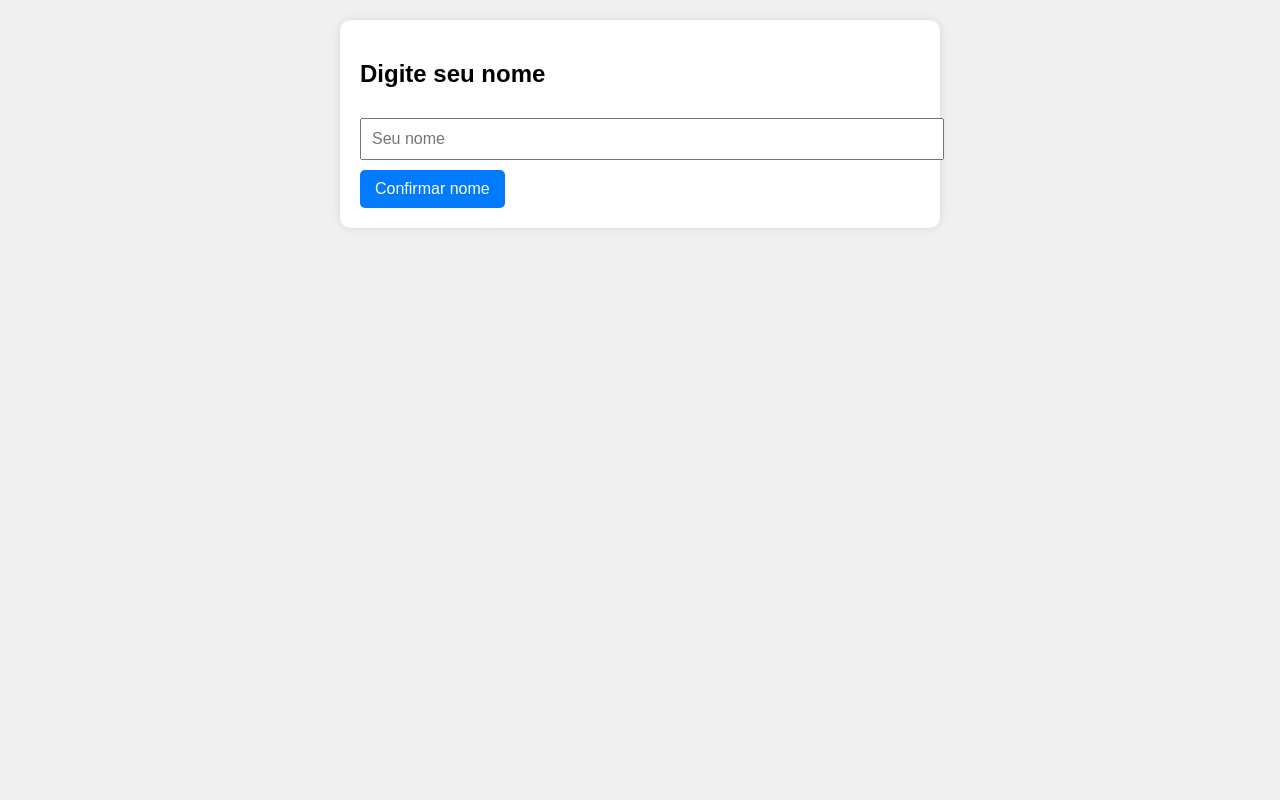
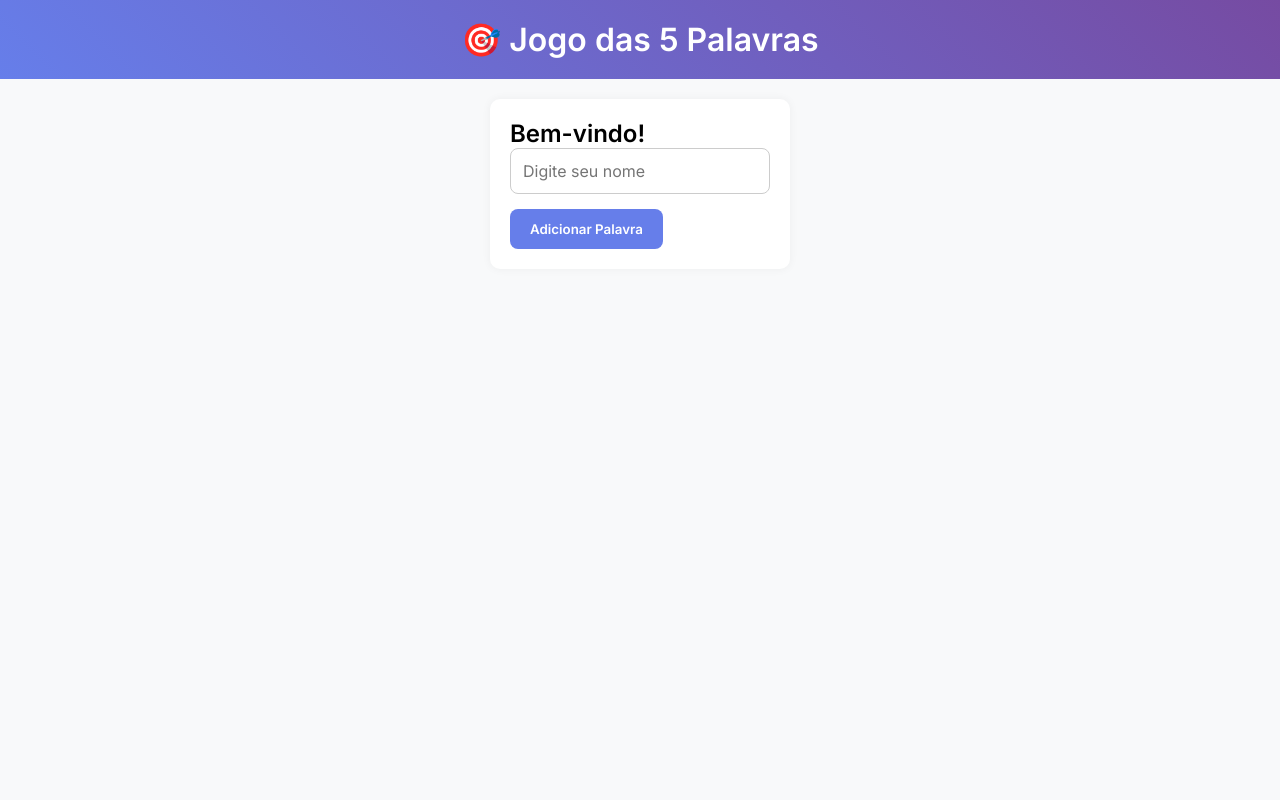
Before and after one commit to GomesHunk/Jogo-5-Palavras, a Flask app: page / in a window 1280 px wide. Run offline with Flask 3, Linux system fonts and the light colour scheme; some libraries are stand-ins or nearby versions.

Commit message:
Update index.html

```diff
--- a/templates/index.html
+++ b/templates/index.html
@@ -1,5 +1,3 @@
-<!-- index.html (Frontend) atualizado -->
-
 <!DOCTYPE html>
 <html lang="pt-br">
 <head>
@@ -7,145 +5,202 @@
   <meta name="viewport" content="width=device-width, initial-scale=1.0" />
   <title>Jogo das 5 Palavras</title>
   <script src="https://cdnjs.cloudflare.com/ajax/libs/socket.io/4.0.0/socket.io.js"></script>
+  <link rel="stylesheet" href="https://fonts.googleapis.com/css2?family=Inter:wght@400;600&display=swap">
   <style>
-    body {
-      font-family: sans-serif;
+    :root {
+      --primary: #667eea;
+      --secondary: #764ba2;
+      --background: #f8f9fa;
+      --danger: #dc3545;
+      --success: #28a745;
+      --warning: #ffc107;
+    }
+
+    * {
       margin: 0;
       padding: 0;
-      background: #f0f0f0;
+      box-sizing: border-box;
+      font-family: 'Inter', sans-serif;
+    }
+
+    body {
+      background: var(--background);
+      display: flex;
+      flex-direction: column;
+      min-height: 100vh;
+    }
+
+    header {
+      background: linear-gradient(45deg, var(--primary), var(--secondary));
+      color: white;
+      text-align: center;
+      padding: 20px;
     }
 
     .container {
-      max-width: 600px;
-      margin: 0 auto;
+      flex: 1;
+      display: flex;
+      flex-direction: column;
       padding: 20px;
+      max-width: 800px;
+      margin: auto;
+    }
+
+    .input-section, .game-section {
+      background: white;
+      border-radius: 10px;
+      padding: 20px;
+      box-shadow: 0 0 10px rgba(0,0,0,0.05);
+      margin-bottom: 20px;
     }
 
     .hidden { display: none; }
 
-    .input-step {
-      background: #fff;
-      padding: 20px;
-      border-radius: 10px;
-      margin-bottom: 20px;
-      box-shadow: 0 0 10px rgba(0,0,0,0.1);
-    }
-
     input[type="text"] {
       width: 100%;
-      padding: 10px;
-      margin-top: 10px;
+      padding: 12px;
+      margin-bottom: 15px;
+      border: 1px solid #ccc;
+      border-radius: 8px;
       font-size: 16px;
     }
 
     button {
-      padding: 10px 15px;
-      margin-top: 10px;
-      font-size: 16px;
-      background: #007BFF;
-      color: #fff;
+      padding: 12px 20px;
       border: none;
-      border-radius: 5px;
+      border-radius: 8px;
+      background: var(--primary);
+      color: white;
+      font-weight: bold;
+      cursor: pointer;
+      transition: 0.3s;
+    }
+
+    button:hover {
+      background: var(--secondary);
+    }
+
+    .turn-indicator {
+      font-weight: bold;
+      margin-bottom: 10px;
+    }
+
+    .guess-word {
+      font-size: 1.5rem;
+      margin: 20px 0;
+    }
+
+    .chat-box {
+      border: 1px solid #ccc;
+      border-radius: 10px;
+      height: 200px;
+      overflow-y: auto;
+      margin-bottom: 10px;
+      padding: 10px;
     }
 
     @media (max-width: 600px) {
       .container {
         padding: 10px;
       }
-      input[type="text"] {
-        font-size: 18px;
+
+      input[type="text"], button {
+        font-size: 14px;
+        padding: 10px;
       }
-      button {
-        font-size: 18px;
-      }
-    }
-
-    .arrow {
-      display: inline-block;
-      color: red;
-      font-size: 20px;
     }
   </style>
 </head>
 <body>
+  <header>
+    <h1>🎯 Jogo das 5 Palavras</h1>
+  </header>
+
   <div class="container">
-    <div id="setup" class="input-step">
-      <h2>Digite seu nome</h2>
-      <input type="text" id="playerName" placeholder="Seu nome" />
-      <button onclick="nextWord()">Confirmar nome</button>
+    <div class="input-section" id="input-section">
+      <h2>Bem-vindo!</h2>
+      <input type="text" id="player-name" placeholder="Digite seu nome" />
+      <div id="word-inputs"></div>
+      <button onclick="nextWord()" id="next-word-btn">Adicionar Palavra</button>
     </div>
 
-    <div id="wordInput" class="input-step hidden">
-      <h2>Palavra <span id="wordCount">1</span>/5</h2>
-      <input type="text" id="wordField" placeholder="Digite a palavra" />
-      <button onclick="submitWord()">OK</button>
-    </div>
-
-    <div id="game" class="input-step hidden">
-      <div id="status"></div>
-      <h3 id="hint">Dica: A</h3>
-      <input type="text" id="guessInput" placeholder="Seu palpite" />
-      <button onclick="makeGuess()">Enviar</button>
+    <div class="game-section hidden" id="game-section">
+      <div class="turn-indicator" id="turn-indicator">Aguardando oponente...</div>
+      <div class="guess-word" id="hint"></div>
+      <input type="text" id="guess-input" placeholder="Seu palpite..." />
+      <button onclick="submitGuess()">Enviar</button>
     </div>
   </div>
 
   <script>
     const socket = io();
-    let playerName = '';
-    let words = [];
-    let wordIndex = 0;
+    let name = "";
+    let wordCount = 0;
+    const words = [];
+
+    socket.on("connect", () => {
+      console.log("Conectado");
+    });
+
+    socket.on("game_started", (data) => {
+      document.getElementById("input-section").classList.add("hidden");
+      document.getElementById("game-section").classList.remove("hidden");
+      updateGame(data);
+    });
+
+    socket.on("update_turn", (data) => {
+      updateGame(data);
+    });
 
     function nextWord() {
-      playerName = document.getElementById('playerName').value;
-      if (!playerName) return alert('Digite seu nome');
-      document.getElementById('setup').classList.add('hidden');
-      document.getElementById('wordInput').classList.remove('hidden');
-    }
+      const input = document.getElementById("player-name");
+      if (!name) {
+        if (!input.value.trim()) return alert("Digite seu nome");
+        name = input.value.trim();
+      }
+      const wordInput = document.createElement("input");
+      wordInput.type = "text";
+      wordInput.placeholder = `Palavra ${wordCount + 1}`;
+      wordInput.classList.add("word-input");
+      wordInput.id = `word-${wordCount}`;
+      document.getElementById("word-inputs").appendChild(wordInput);
+      wordInput.focus();
 
-    function submitWord() {
-      const input = document.getElementById('wordField');
-      const word = input.value.trim();
-      if (!word) return;
-      words.push(word);
-      input.value = '';
-      wordIndex++;
+      if (wordCount > 0) document.getElementById(`word-${wordCount - 1}`).disabled = true;
+      wordCount++;
 
-      if (wordIndex === 5) {
-        socket.emit('join_game', { player_name: playerName });
-        socket.emit('submit_words', { words });
-        document.getElementById('wordInput').classList.add('hidden');
-        document.getElementById('game').classList.remove('hidden');
-      } else {
-        document.getElementById('wordCount').textContent = wordIndex + 1;
+      if (wordCount === 5) {
+        document.getElementById("next-word-btn").textContent = "Enviar Palavras";
+        document.getElementById("next-word-btn").onclick = sendWords;
       }
     }
 
-    function makeGuess() {
-      const guess = document.getElementById('guessInput').value;
-      socket.emit('make_guess', { guess });
-      document.getElementById('guessInput').value = '';
+    function sendWords() {
+      const inputList = document.querySelectorAll(".word-input");
+      const wordList = Array.from(inputList).map(i => i.value.trim()).filter(Boolean);
+      if (wordList.length !== 5) return alert("Preencha as 5 palavras corretamente.");
+      socket.emit("join_game", { name, words: wordList });
     }
 
-    socket.on('connected', data => console.log(data.message));
+    function submitGuess() {
+      const guess = document.getElementById("guess-input").value.trim();
+      if (!guess) return;
+      socket.emit("guess", { guess });
+      document.getElementById("guess-input").value = "";
+    }
 
-    socket.on('game_started', data => {
-      document.getElementById('hint').textContent = `Dica: ${data.hint_letters[0]}`;
-      document.getElementById('status').textContent = `Vez de: ${data.current_turn} ${data.current_turn === playerName ? '⬅️' : ''}`;
-    });
+    function updateGame(data) {
+      const turnIndicator = document.getElementById("turn-indicator");
+      if (data.current_turn === name) {
+        turnIndicator.innerHTML = `🔺 Sua vez de adivinhar!`;
+        document.getElementById("guess-input").disabled = false;
+      } else {
+        turnIndicator.innerHTML = `Aguardando <b>${data.current_turn}</b>...`;
+        document.getElementById("guess-input").disabled = true;
+      }
 
-    socket.on('correct_guess', data => {
-      document.getElementById('hint').textContent = `Dica: ${data.hint || 'Fim'}`;
-      document.getElementById('status').textContent = `Vez de: ${data.next_turn} ${data.next_turn === playerName ? '⬅️' : ''}`;
-    });
-
-    socket.on('incorrect_guess', data => {
-      document.getElementById('hint').textContent = `Dica: ${data.hint}`;
-      document.getElementById('status').textContent = `Vez de: ${data.next_turn} ${data.next_turn === playerName ? '⬅️' : ''}`;
-    });
-
-    socket.on('game_finished', data => {
-      alert(data.message);
-    });
+      document.getElementById("hint").textContent = `Dica: ${data.hint}`;
+    }
   </script>
 </body>
 </html>
```
